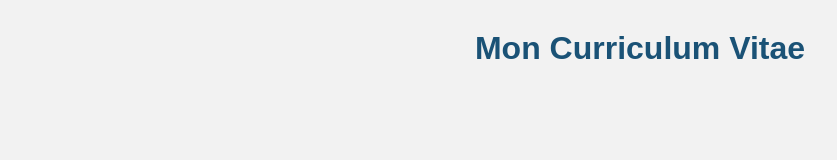
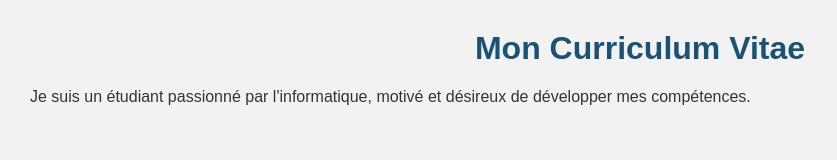
Before and after one commit to hounsoumael2-rgb/mon-cv, a plain HTML site: page index.html in a window 1280 px wide. Shown: the whole page, without its empty margins (0-837 px from the left). Drawn offline with Linux system fonts and the light colour scheme.

Commit message:
Ajout de la descrption

```diff
--- a/index.html
+++ b/index.html
@@ -8,5 +8,6 @@
 </head>
 <body>
     <h1>Mon Curriculum Vitae</h1>
+    <p>Je suis un étudiant passionné par l'informatique, motivé et désireux de développer mes compétences.</p>
 </body>
 </html>
```
